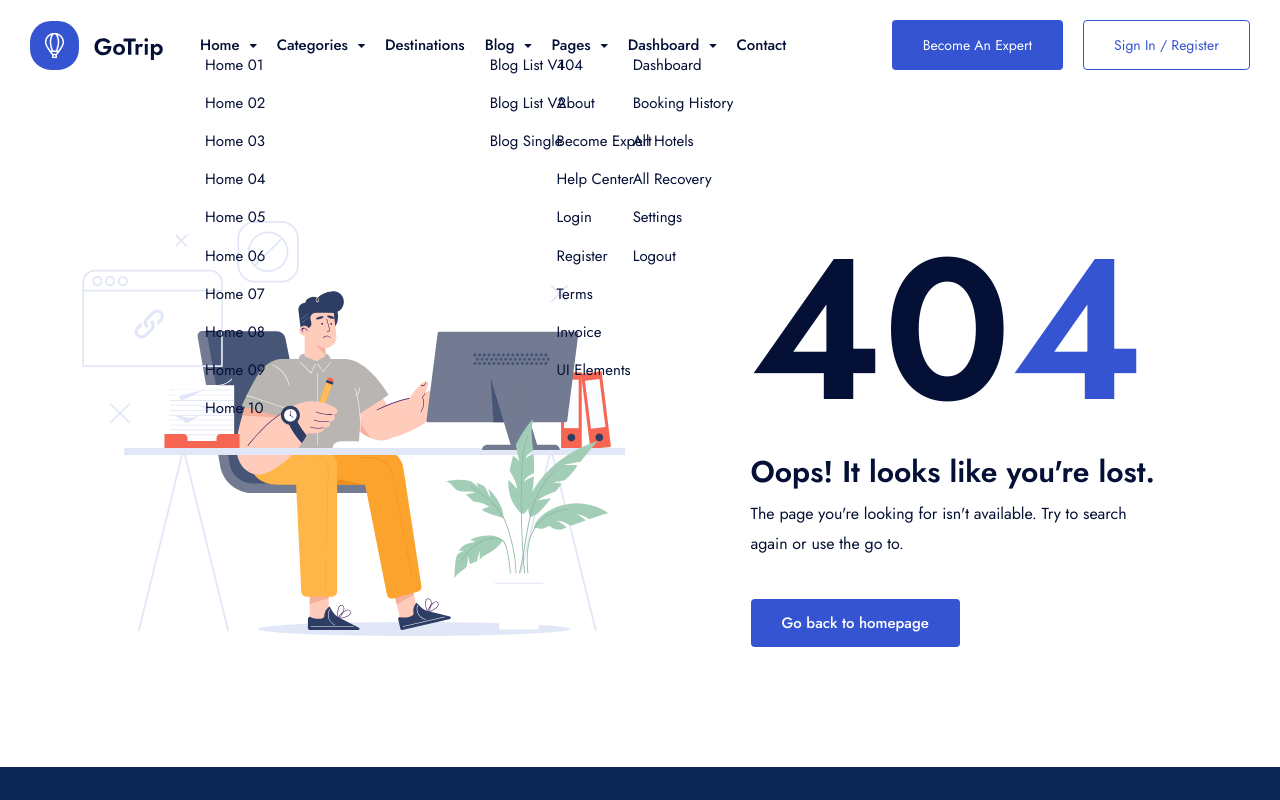
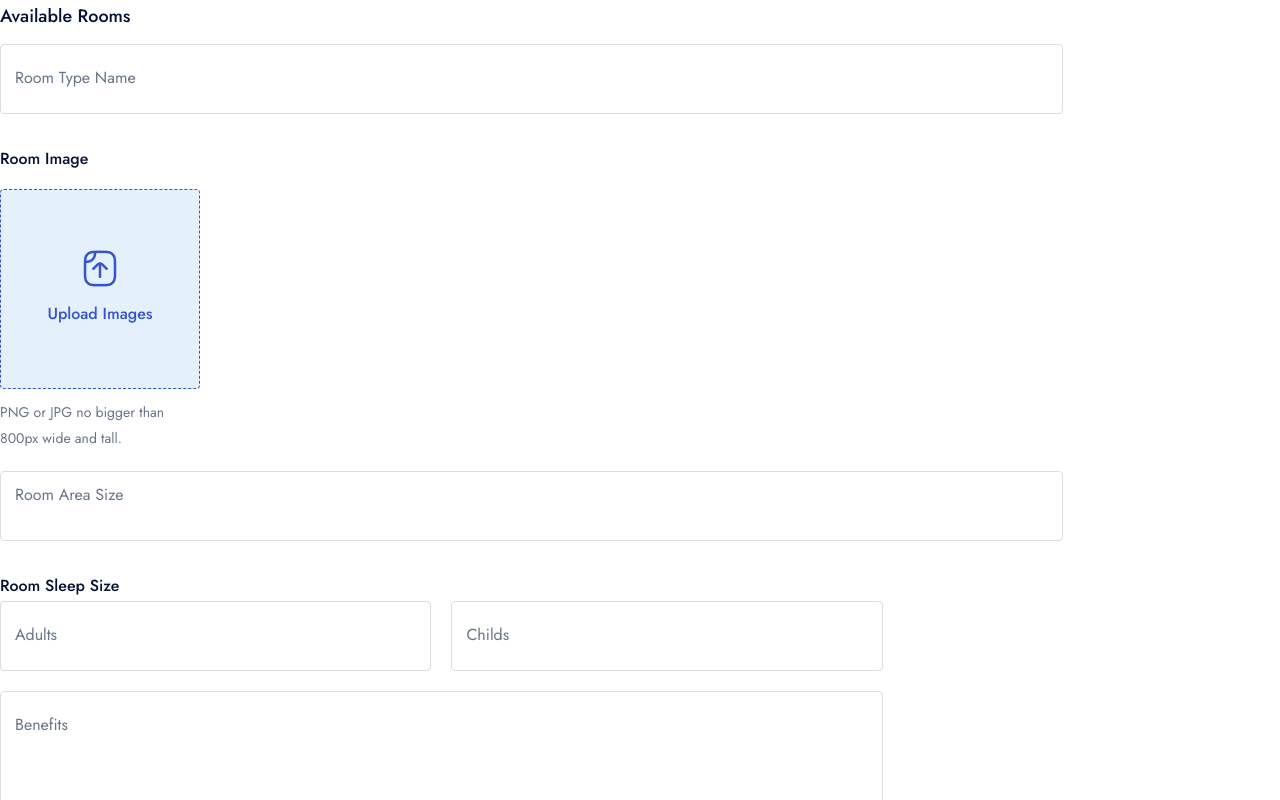
Before and after one commit to sharaafnazeer/maarazin-tourism-app, a Next.js app in the folder web/: page /dashboard/add-hotel/components/RoomsTabContent in a window 1280 px wide. Before the commit this address had no page. Shown: the top 800 px of the page. Built offline with nearby package versions, Linux system fonts and the light colour scheme.

Commit message:
Minimal changed of rendering the dashboard localhost:3000, and new Rooms components

```diff
--- /dev/null
+++ b/web/pages/dashboard/add-hotel/components/RoomsTabContent.jsx
@@ -0,0 +1,38 @@
+import RoomImgUploader from "./rooms/RoomImgUploader";
+import RoomSleepSize from "./rooms/RoomSleepSize";
+
+const RoomsTabcontent = () => {
+  return (
+    <>
+      <div className="row x-gap-20 y-gap-20">
+        <div className="col-10">
+          <div className="text-18 fw-500 mb-10">Available Rooms</div>
+          <div className="form-input ">
+            <input type="text" required />
+            <label className="lh-1 text-16 text-light-1">Room Type Name</label>
+          </div>
+
+          {/* End BannerUploader */}
+
+          <div className="mt-30">
+            <div className="fw-500">Room Image</div>
+            <RoomImgUploader />
+          </div>
+          {/* End RoomImageUploader */}
+
+          <div className="mt-30">
+            <div className="fw-500">Room Sleep Size</div>
+            <RoomSleepSize />
+          </div>
+          {/* End RoomImageUploader */}
+
+          <div className="border-top-light mt-30 mb-30" />
+
+
+        </div>
+      </div>
+    </>
+  );
+};
+
+export default RoomsTabcontent;
--- /dev/null
+++ b/web/pages/dashboard/add-hotel/components/rooms/RoomImgUploader.jsx
@@ -0,0 +1,103 @@
+import { useState } from "react";
+
+const RoomImgUploader = () => {
+  const [images, setImages] = useState([]);
+  const [error, setError] = useState("");
+
+  const handleFileUpload = (event) => {
+    const fileList = event.target.files;
+    const newImages = [];
+    const maxSize = 800; // in pixels
+
+    for (let i = 0; i < fileList.length; i++) {
+      const file = fileList[i];
+      const reader = new FileReader();
+
+      reader.onloadend = () => {
+        const img = new Image();
+        img.onload = () => {
+          if (img.width > maxSize || img.height > maxSize) {
+            setError(
+              `Image ${file.name} exceeds the maximum size of ${maxSize}px.`
+            );
+          } else if (
+            !["image/png", "image/jpeg"].includes(file.type.toLowerCase())
+          ) {
+            setError(
+              `Image ${file.name} is not a valid file type. Only PNG and JPEG are allowed.`
+            );
+          } else {
+            newImages.push(reader.result);
+            if (newImages.length === fileList.length) {
+              setImages([...images, ...newImages]);
+              setError("");
+            }
+          }
+        };
+        img.onerror = () => {
+          setError(`Image ${file.name} could not be loaded.`);
+        };
+        img.src = reader.result;
+      };
+
+      reader.readAsDataURL(file);
+    }
+  };
+
+  const handleRemoveImage = (index) => {
+    const newImages = [...images];
+    newImages.splice(index, 1);
+    setImages(newImages);
+  };
+
+  return (
+    <div className="row x-gap-20 y-gap-20 pt-15">
+      <div className="col-auto">
+        <div className="w-200">
+          <label htmlFor="uploadGallery" className="d-flex ratio ratio-1:1">
+            <div className="flex-center flex-column text-center bg-blue-2 h-full w-1/1 absolute rounded-4 border-type-1">
+              <div className="icon-upload-file text-40 text-blue-1 mb-10" />
+              <div className="text-blue-1 fw-500">Upload Images</div>
+            </div>
+          </label>
+          <input
+            type="file"
+            id="uploadGallery"
+            multiple
+            accept="image/png, image/jpeg"
+            className="d-none"
+            onChange={handleFileUpload}
+          />
+          <div className="text-start mt-10 text-14 text-light-1">
+            PNG or JPG no bigger than 800px wide and tall.
+          </div>
+        </div>
+      </div>
+      {/* End uploader field */}
+
+      {images.map((image, index) => (
+        <div className="col-auto" key={index}>
+          <div className="d-flex ratio ratio-1:1 w-200">
+            <img src={image} alt="image" className="img-ratio rounded-4" />
+            <div
+              className="d-flex justify-end px-10 py-10 h-100 w-1/1 absolute"
+              onClick={() => handleRemoveImage(index)}
+            >
+              <div className="size-40 bg-white rounded-4 flex-center cursor-pointer">
+                <i className="icon-trash text-16" />
+              </div>
+            </div>
+          </div>
+        </div>
+      ))}
+
+      {error && <div className="col-12 mb-10  text-red-1">{error}</div>}
+      <div className="form-input">
+        <input type="text" required />
+        <label className="lh-1 text-16 text-light-1">Room Area Size</label>
+      </div>
+    </div>
+  );
+};
+
+export default RoomImgUploader;
--- /dev/null
+++ b/web/pages/dashboard/add-hotel/components/rooms/RoomSleepSize.jsx
@@ -0,0 +1,31 @@
+const RoomSleepSize = () => {
+  return (
+    <div className="row x-gap-20 y-gap-20">
+      <div className="col-sm-5">
+        <div className="form-input ">
+          <input type="number" required />
+          <label className="lh-1 text-16 text-light-1">Adults</label>
+        </div>
+      </div>
+      {/* End Adults */}
+
+      <div className="col-sm-5">
+        <div className="form-input ">
+          <input type="number" required />
+          <label className="lh-1 text-16 text-light-1">Childs</label>
+        </div>
+      </div>
+      {/* End Childs */}
+
+      <div className="col-sm-10">
+        <div className="form-input ">
+          <textarea required rows={5} defaultValue={""} />
+          <label className="lh-1 text-16 text-light-1">Benefits</label>
+        </div>
+      </div>
+      {/* End Benifits */}
+    </div>
+  );
+};
+
+export default RoomSleepSize;
```
Also changed, not shown: web/pages/dashboard/add-hotel/components/index.js (+8 -2 lines).
